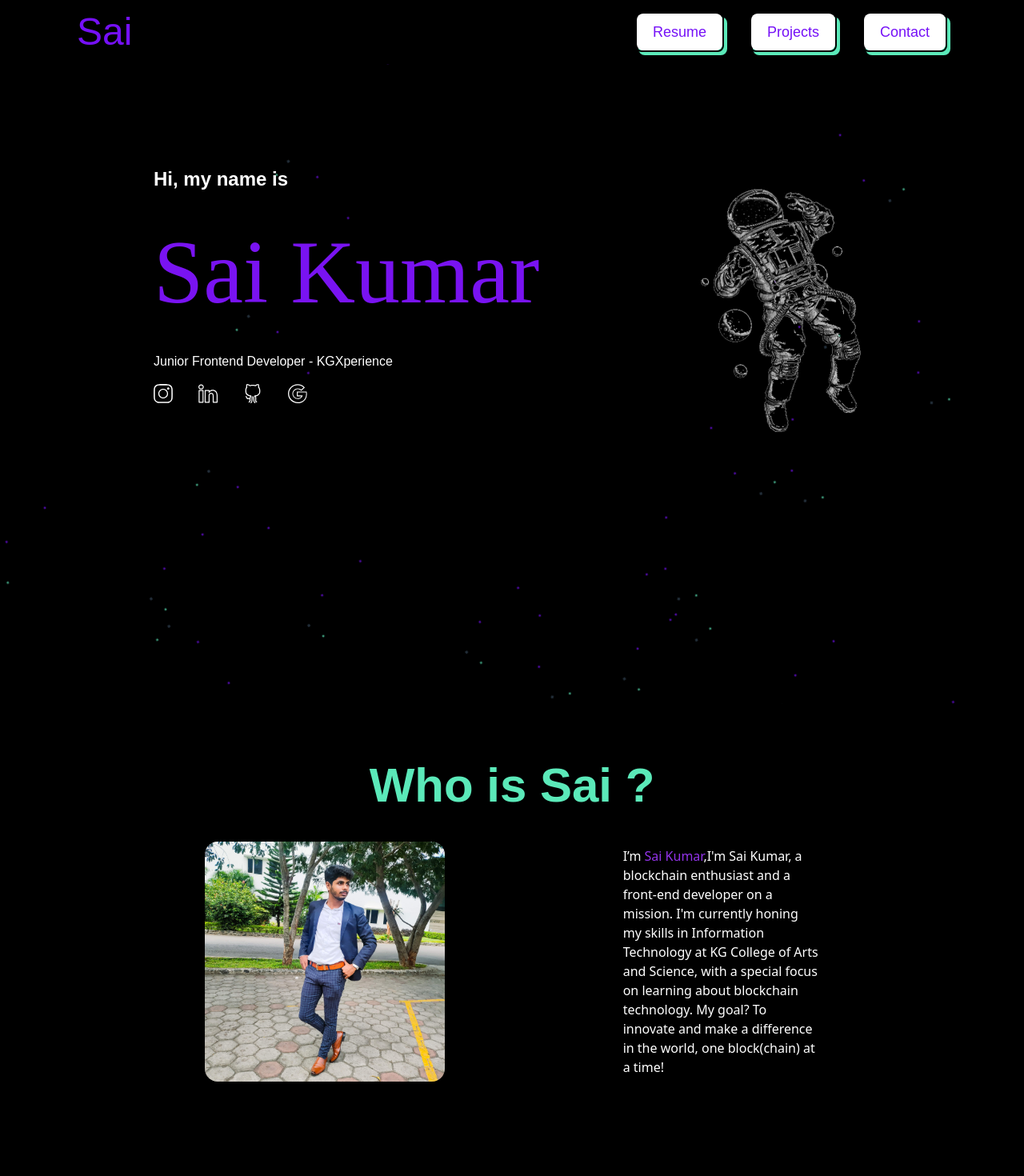
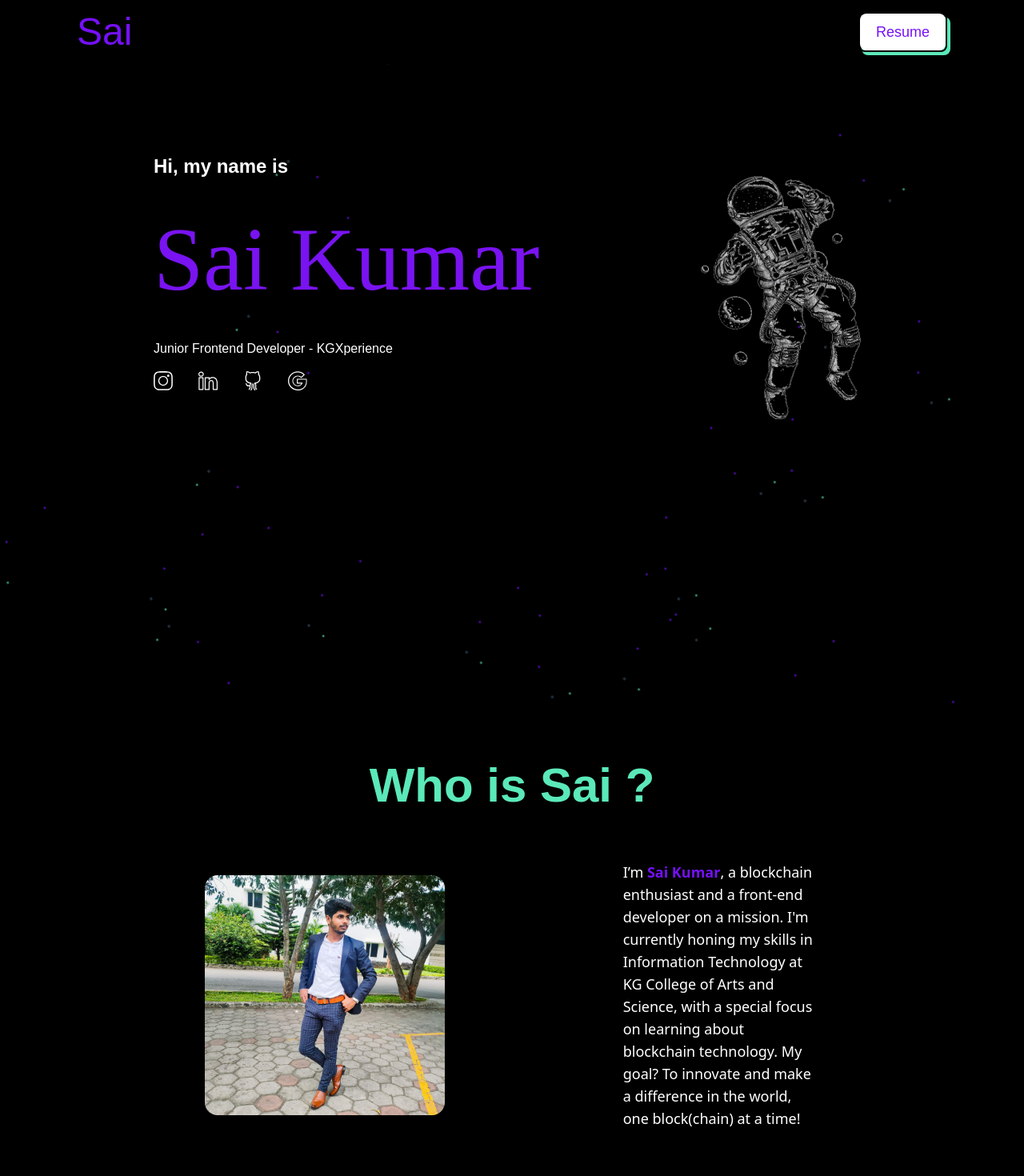
Before and after one commit to Saiwebdev2005/Portfolio-V1, a Next.js app: page / in a window 1280 px wide. Shown: the top 1470 px of the page at 80% size. Built offline with nearby package versions, Linux system fonts and the light colour scheme; a web font is replaced by a local one.

Commit message:
Some final ui changes

```diff
--- a/src/components/About/About.jsx
+++ b/src/components/About/About.jsx
@@ -6,7 +6,7 @@ import Button from "../Button/GlowButton"
 function About() {
 
   return (
-    <div className="max-w-4xl mx-auto h-fit mb-12 p-12">
+    <div className="max-w-4xl mx-auto h-fit md:h-screen mb-12 p-12">
       {/* Svg */}
       <div className="container flex flex-col justify-center items-center mx-auto">
       {/* Header */}
@@ -14,22 +14,22 @@ function About() {
         <h1 className="text-2xl md:text-6xl  font-bold text-right text-c3">Who is Sai ?</h1>
       </div>
       {/* About Section */}
-      <div className="flex flex-col sm:flex-row justify-center max-w-5xl mx-auto items-center p-4 space-y-8 sm:space-y-0 sm:space-x-8">
+      <div className="flex flex-col sm:flex-row justify-center max-w-5xl mx-auto items-center p-4 space-y-8 sm:space-y-0 sm:space-x-8 mt-6">
         {/* left section */}
-        <div className="w-full sm:w-1/2 md:hover:scale-125  md:duration-300 ">
+        <div className="w-full sm:w-1/2 md:scale-125  md:duration-200 ">
           <img
             src="/assets/Profile.jpg"
             alt=""
-            className="rounded-box mx-auto sm:mx-0 hover:shadow-purple-900 hover:shadow-xl"
+            className="rounded-box mx-auto sm:mx-0 hover:shadow-c2 hover:shadow-2xl"
             width="300"
             height="300"
           />
         </div>
         {/* right */}
-        <div className="text-center sm:text-left space-y-4 items-center w-full sm:w-1/2 font-sans">
+        <div className="text-center sm:text-left md:text-lg space-y-4 items-center w-full sm:w-1/2 font-sans">
           {/* Your paragraphs */}
           <p>
-            I’m <span className="text-purple-600">Sai Kumar</span>,I'm Sai Kumar, a blockchain enthusiast and a front-end developer on a mission. I'm currently honing my skills in Information Technology at KG College of Arts and Science, with a special focus on learning about blockchain technology. My goal? To innovate and make a difference in the world, one block(chain) at a time!
+            I’m <span className="text-c2 font-semibold">Sai Kumar</span>, a blockchain enthusiast and a front-end developer on a mission. I'm currently honing my skills in Information Technology at KG College of Arts and Science, with a special focus on learning about blockchain technology. My goal? To innovate and make a difference in the world, one block(chain) at a time!
           </p>
         </div>
       </div>
--- a/src/components/Button/GlowButton.jsx
+++ b/src/components/Button/GlowButton.jsx
@@ -3,14 +3,14 @@ import './GlowButton.css'; // Assuming you saved your CSS in a file named Button
 
 const Button = ({ buttonText,className }) => {
   return (
-    <div class=" w-full flex items-center justify-center">
-      <a href="#_" class={`relative inline-block text-lg group transform transition-transform duration-500 hover:scale-110 ${className}`}>
-        <span class="relative z-10 block px-5 py-3 overflow-hidden font-medium leading-tight text-c2 transition-colors duration-300 ease-out border-2 border-c1 rounded-lg group-hover:text-white ">
-          <span class="absolute inset-0 w-full h-full px-5 py-3 rounded-lg bg-white"></span>
-          <span class="absolute left-0 w-48 h-48 -ml-2 transition-all duration-300 origin-top-right -rotate-90 -translate-x-full translate-y-12 bg-c3 group-hover:-rotate-180 ease"></span>
-          <span class="relative">{buttonText}</span>
+    <div className=" w-full flex items-center justify-center">
+      <a href="#_" className={`relative inline-block text-lg group transform transition-transform duration-500 hover:scale-110 ${className}`}>
+        <span className="relative z-10 block px-5 py-3 overflow-hidden font-medium leading-tight text-c2 transition-colors duration-300 ease-out border-2 border-c1 rounded-lg group-hover:text-white ">
+          <span className="absolute inset-0 w-full h-full px-5 py-3 rounded-lg bg-white"></span>
+          <span className="absolute left-0 w-48 h-48 -ml-2 transition-all duration-300 origin-top-right -rotate-90 -translate-x-full translate-y-12 bg-c3 group-hover:-rotate-180 ease"></span>
+          <span className="relative">{buttonText}</span>
         </span>
-        <span class="absolute bottom-0 right-0 w-full h-12 -mb-1 -mr-1 transition-all duration-200 ease-linear bg-c3 rounded-lg group-hover:mb-0 group-hover:mr-0" data-rounded="rounded-lg"></span>
+        <span className="absolute bottom-0 right-0 w-full h-12 -mb-1 -mr-1 transition-all duration-200 ease-linear bg-c3 rounded-lg group-hover:mb-0 group-hover:mr-0" data-rounded="rounded-lg"></span>
       </a>
     </div>
   );
--- a/src/components/Card/Card.jsx
+++ b/src/components/Card/Card.jsx
@@ -1,34 +1,36 @@
 "use client";
-import React, { useState } from 'react';
-
+import React, { useState } from "react";
+import Button from "../Button/GlowButton";
 // Card component
 const Card = ({ project }) => {
   const [hover, setHover] = useState(false);
 
   return (
     <div
-  className="rounded-xl md:w-96 bg-c2 shadow-xl hover:scale-110 duration-300 hover:-translate-y-3 hover:shadow-purple-900 relative"
+      className="rounded-lg border border-c3 md:w-96 bg-c1 shadow-2xl hover:scale-110 duration-300 hover:-translate-y-3 hover:shadow-c3 relative"
       onMouseEnter={() => setHover(true)}
       onMouseLeave={() => setHover(false)}
     >
-  <div className={`absolute inset-0 transition-opacity rounded-xl ${hover ? 'opacity-70 text-white bg-c1 flex flex-row justify-center items-center space-x-4 duration-300' : 'opacity-0'}`}>
-    <button className=' bg-white text-c3 px-4 py-2 text-xl rounded-lg border-white font-sans'>Github</button>
-    <button className='bg-c1 px-4 py-2 text-xl rounded-lg border-white font-sans'>Link</button>
+      <div
+        className={`absolute inset-0 transition-opacity rounded-xl ${hover ? "opacity-80 text-white bg-c1 flex flex-row justify-center items-center space-x-4 duration-300" : "opacity-0"}`}
+      >
+        <Button className="m-0" buttonText="Link"></Button>
       </div>
       <figure>
-    <img className='rounded-t-xl' src={project.image} alt={project.title} />
+        <img className="rounded-t-xl" src={project.image} alt={project.title} />
       </figure>
-  <div className="card-body rounded-xl">
-    <h2 className="card-title font-bold text-2xl">{project.title}</h2>
-    <p>{project.description}</p>
+      <div className="card-body rounded-xl space-y-2">
+        <h2 className="card-title font-bold text-2xl md:text-3xl">{project.title}</h2>
+        <p className="text-sm">{project.description}</p>
         <div className="card-actions justify-end">
           {project.badges.map((badge, index) => (
-        <div key={index} className="badge badge-outline bg-c1">{badge}</div>
+            <div key={index} className="badge badge-outline bg-c3 border-c1 py-3 text-c1 font-md">
+              {badge}
+            </div>
           ))}
         </div>
       </div>
     </div>
-
   );
 };
 
--- a/src/components/Contact/ContactForm.jsx
+++ b/src/components/Contact/ContactForm.jsx
@@ -44,9 +44,9 @@ try {
 <form onSubmit={handleSubmit} className='flex flex-col '>
   <input className='my-2 input border-white bg-c1' type="text" placeholder='Your Name' value={name} onChange={(e) => setName(e.target.value)} />
   <input className='my-2 input bg-c1 border-white' type="email" placeholder='Your Email' value={email} onChange={(e) => setEmail(e.target.value)} />
-  <textarea placeholder='Enter your message' className='my-2 textarea bg-c1 border-white' cols="30" rows="10"  value={message} onChange={(e) => setMessage(e.target.value)} />
-  <div className='w-full mx-auto'>
-    <Button className="w-fit" buttonText="Send Message" />
+  <textarea placeholder='Enter your message' className='my-2 textarea bg-c1 h-36 font-semibold border-white' cols="30" rows="10"  value={message} onChange={(e) => setMessage(e.target.value)} />
+  <div className='w-full mx-auto text-center'>
+    <Button className="w-full" buttonText="Send" />
   </div>
 </form>
 
--- a/src/components/Hero/HeroSection.jsx
+++ b/src/components/Hero/HeroSection.jsx
@@ -29,7 +29,7 @@ const socialLinksData = [
 const HeroSection = () => {
   let image = "/assets/astronaut.png";
   return (
-    <div className="p-4 py-24 md:py-32 h-screen bg-c12 relative">
+    <div className="p-4 py-24 md:py-28 h-screen bg-c12 relative">
       <Starfield className="absolute inset-0 z-0" />
       <div className="max-w-4xl mx-auto flex flex-col md:flex-row z-10 relative">
         {/* left section */}
--- a/src/components/NavBar/NavBar.jsx
+++ b/src/components/NavBar/NavBar.jsx
@@ -1,7 +1,7 @@
 "use client";
 import { useState } from "react";
 import Button from "../Button/GlowButton";
-
+import Link from "next/link";
 export default function Navbar() {
   const [isOpen, setIsOpen] = useState(false);
 
@@ -9,90 +9,22 @@ export default function Navbar() {
     <nav className=" p-2">
       <div className="max-w-6xl mx-auto px-2 sm:px-6 lg:px-8">
         <div className="relative flex items-center justify-between h-16">
-          <div className="absolute inset-y-0 left-0 flex items-center sm:hidden">
-            <button
-              onClick={() => setIsOpen(!isOpen)}
-              className="inline-flex items-center justify-center p-2 rounded-md text-white hover:text-white  focus:outline-none focus:ring-2 focus:ring-inset focus:ring-white"
-              aria-expanded="false"
-            >
-              <span className="sr-only">Open main menu</span>
-              <svg
-                className={`${isOpen ? "hidden" : "block"} h-6 w-6`}
-                xmlns="http://www.w3.org/2000/svg"
-                fill="none"
-                viewBox="0 0 24 24"
-                stroke="currentColor"
-                aria-hidden="true"
-              >
-                <path
-                  strokeLinecap="round"
-                  strokeLinejoin="round"
-                  strokeWidth={2}
-                  d="M4 6h16M4 12h16M4 18h16"
-                />
-              </svg>
-              <svg
-                className={`${isOpen ? "block" : "hidden"} h-6 w-6`}
-                xmlns="http://www.w3.org/2000/svg"
-                fill="none"
-                viewBox="0 0 24 24"
-                stroke="currentColor"
-                aria-hidden="true"
-              >
-                <path
-                  strokeLinecap="round"
-                  strokeLinejoin="round"
-                  strokeWidth={2}
-                  d="M6 18L18 6M6 6l12 12"
-                />
-              </svg>
-            </button>
-          </div>
-          <div className="flex-1 flex items-center justify-center sm:items-stretch sm:justify-between">
+          <div className="flex-1 flex items-center justify-between">
             <div className="flex-shrink-0 flex items-center">
               <h1 className="text-c2 text-2xl md:text-5xl">Sai</h1>
             </div>
             {/* Desktop */}
-            <div className="hidden sm:block sm:ml-6">
+            <div className="sm:ml-6">
               <div className="flex space-x-8">
                 <Button buttonText="Resume">
-                  <a href="https://drive.google.com/file/d/1xwe9zWFc7dxTslzDv4pMl2axd37S-V98/view?usp=drive_link"></a>
-                </Button>
-                <Button buttonText="Projects">
-                  <a href="#Project">Projects</a>
-                </Button>
-                <Button buttonText="Contact" className={""}>
-                  <a
-                    href="#getInTouch"
-                    className="text-white hover:text-c3 rounded-lg border-4 border-white hover:border-c2 px-3 py-2  text-md font-sans font-bold duration-300"
-                  >
-                    Get In Touch
-                  </a>
+                  {/* Add you resume link */}
+                  <Link href="https://drive.google.com/file/d/1xwe9zWFc7dxTslzDv4pMl2axd37S-V98/view?usp=drive_link"></Link>
                 </Button>
               </div>
             </div>
           </div>
         </div>
       </div>
-      {/* Mobile */}
-      <div className={`${isOpen ? "block" : "hidden"} sm:hidden`}>
-        <div className="flex flex-col w-fit px-2 pt-2 pb-3 space-y-4">
-          <Button buttonText="Resume">
-            <a href="https://drive.google.com/file/d/1xwe9zWFc7dxTslzDv4pMl2axd37S-V98/view?usp=drive_link"></a>
-          </Button>
-          <Button buttonText="Projects">
-            <a href="#Project">Projects</a>
-          </Button>
-          <Button buttonText="Get In Touch">
-            <a
-              href="#getInTouch"
-              className="text-white hover:text-c3 rounded-lg border-4 border-white hover:border-c2 px-3 py-2  text-md font-sans font-bold duration-300"
-            >
-              Get In Touch
-            </a>
-          </Button>
-        </div>
-      </div>
     </nav>
   );
 }
--- a/src/components/Projects/ProjectData.js
+++ b/src/components/Projects/ProjectData.js
@@ -14,8 +14,8 @@ const projects = [
   {
     image: '/assets/Project3.png',
     title: 'CryptPay',
-    description: 'Experience seamless crypto transactions on our Web3 platform. Convert your money into cryptocurrency, and send or receive digital assets with ease.',
-    badges: ['React', 'Solidity', 'TailwindCss'],
+    description: 'Experience seamless crypto transactions on our Web3 platform. Convert your money into cryptocurrency digital assets with ease.',
+    badges: ['Next.Js', 'Solidity', 'TailwindCss','hardhat'],
   },
 ];
 export default projects;
```
Lines whose indentation alone changed are shown as unchanged.
